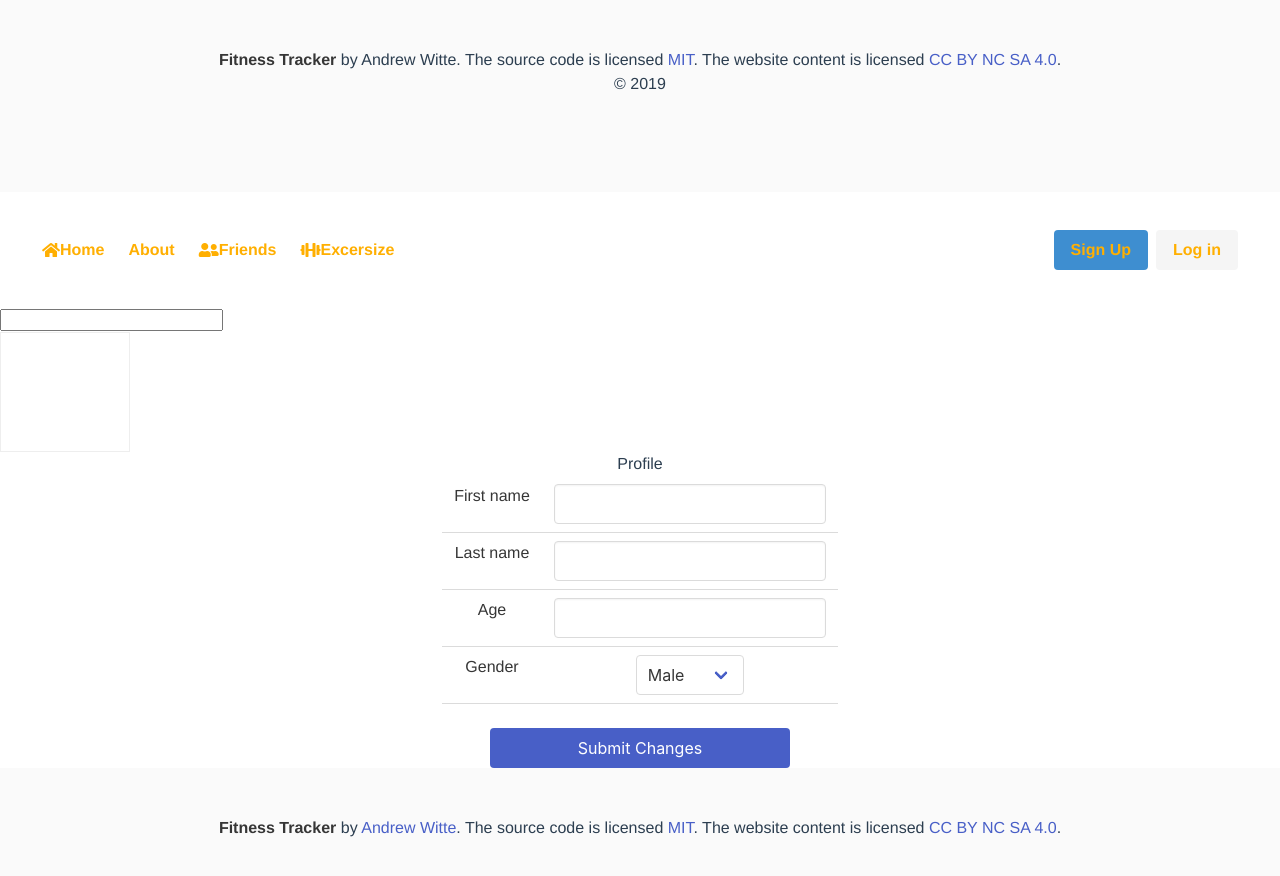
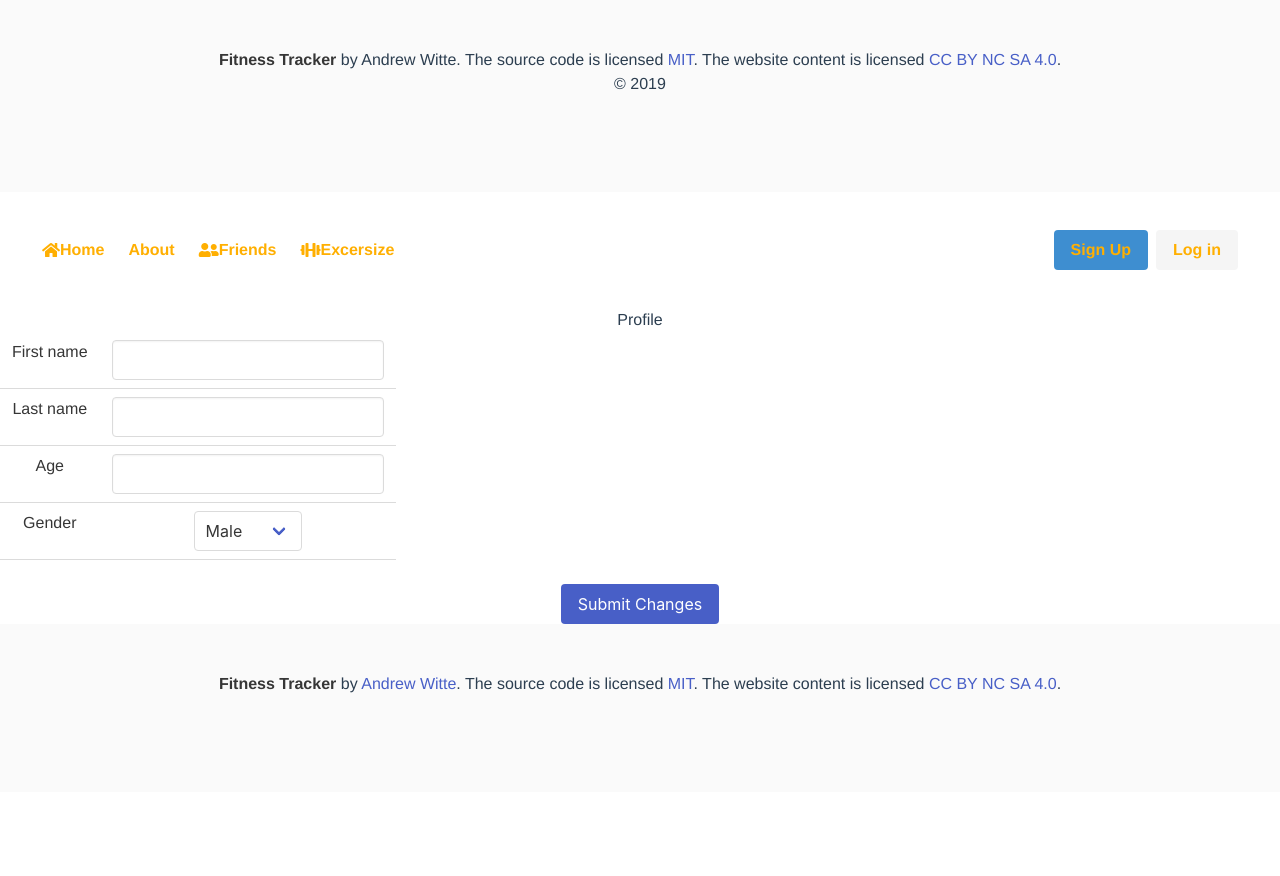
Before and after one commit to andrewwitte97/Fitness_Tracker, a Vue app in the folder client/fitness_tracker/: page /#/profile/1 in a window 1280 px wide. Shown: the top 876 px of the page. After the commit the page ends 800 px from the top, so only its background shows below. Built offline with nearby package versions, Linux system fonts and the light colour scheme; no server answers.

Commit message:
Updated selec vue

```diff
--- a/client/fitness_tracker/src/App.vue
+++ b/client/fitness_tracker/src/App.vue
@@ -40,7 +40,6 @@
         </div>
       </nav>
     </div>
-    <Autocomplete></Autocomplete>
 
     <router-view @loggedIn="onLogIn" />
     <Footer></Footer>
@@ -72,14 +71,12 @@
 <script>
 import Footer from './components/Footer';
 import Header from './components/Header';
-import Autocomplete from './components/Autocomplete';
 
 export default {
     name: 'app',
     components: {
       Footer,
-      Header,
-      Autocomplete
+      Header
     },
     data () {
     return {
--- a/client/fitness_tracker/src/components/Autocomplete.vue
+++ /dev/null
@@ -1,36 +0,0 @@
-<template>
-  <div class="autocomplete">
-    <input type="text" />
-    <ul class="autocomplete-results">
-      <li class="autocomplete-result">
-      </li>
-    </ul>
-  </div>
-</template>
-
-<style>
-  .autocomplete {
-    position: relative;
-    width: 130px;
-  }
-
-  .autocomplete-results {
-    padding: 0;
-    margin: 0;
-    border: 1px solid #eeeeee;
-    height: 120px;
-    overflow: auto;
-  }
-
-  .autocomplete-result {
-    list-style: none;
-    text-align: left;
-    padding: 4px 2px;
-    cursor: pointer;
-  }
-
-  .autocomplete-result:hover {
-    background-color: #4AAE9B;
-    color: white;
-  }
-</style>
--- a/client/fitness_tracker/src/main.js
+++ b/client/fitness_tracker/src/main.js
@@ -4,8 +4,12 @@ import App from './App.vue'
 import router from './router'
 import 'bulma/css/bulma.css'
 import '@fortawesome/fontawesome-free/css/all.css'
+import vSelect from 'vue-select'
+import 'vue-select/dist/vue-select.css';
 
 Vue.config.productionTip = false
+
+Vue.component('v-select', vSelect)
 
 new Vue({
   router,
--- a/client/fitness_tracker/src/views/About.vue
+++ b/client/fitness_tracker/src/views/About.vue
@@ -6,6 +6,8 @@
     <section class="hero is-small is-info is-bold">
   <div class="hero-body">
      <div class="container">
+       <v-select :options="options"></v-select>
+
     <p>
 
       This is an application developed to keep track of Fitness.<br>
@@ -22,5 +24,14 @@
 </figure>
 </section>
 
+
   </div>
 </template>
+
+<script>
+export default {
+  data: ()=> ({
+    options: ['Hello', 'World']
+  })
+}
+</script>
--- a/client/fitness_tracker/src/views/Profile.vue
+++ b/client/fitness_tracker/src/views/Profile.vue
@@ -106,104 +106,3 @@ computed: {
     }
   }
 }
-
-const Autocompletee = {
-  name: "autocomplete",
-  template: "#autocomplete",
-  props: {
-    items: {
-      type: Array,
-      required: false,
-      default: () => []
-    },
-    isAsync: {
-      type: Boolean,
-      required: false,
-      default: false
-    }
-  },
-
-  data() {
-    return {
-      isOpen: false,
-      results: [],
-      search: "",
-      isLoading: false,
-      arrowCounter: 0
-    };
-  },
-
-  methods: {
-    onChange() {
-      // Let's warn the parent that a change was made
-      this.$emit("input", this.search);
-
-      // Is the data given by an outside ajax request?
-      if (this.isAsync) {
-        this.isLoading = true;
-      } else {
-        // Let's search our flat array
-        this.filterResults();
-        this.isOpen = true;
-      }
-    },
-
-    filterResults() {
-      // first uncapitalize all the things
-      this.results = this.items.filter(item => {
-        return item.toLowerCase().indexOf(this.search.toLowerCase()) > -1;
-      });
-    },
-    setResult(result) {
-      this.search = result;
-      this.isOpen = false;
-    },
-    onArrowDown(evt) {
-      if (this.arrowCounter < this.results.length) {
-        this.arrowCounter = this.arrowCounter + 1;
-      }
-    },
-    onArrowUp() {
-      if (this.arrowCounter > 0) {
-        this.arrowCounter = this.arrowCounter - 1;
-      }
-    },
-    onEnter() {
-      this.search = this.results[this.arrowCounter];
-      this.isOpen = false;
-      this.arrowCounter = -1;
-    },
-    handleClickOutside(evt) {
-      if (!this.$el.contains(evt.target)) {
-        this.isOpen = false;
-        this.arrowCounter = -1;
-      }
-    }
-  },
-  watch: {
-    items: function(val, oldValue) {
-      // actually compare them
-      if (val.length !== oldValue.length) {
-        this.results = val;
-        this.isLoading = false;
-      }
-    }
-  },
-  mounted() {
-    document.addEventListener("click", this.handleClickOutside);
-  },
-  destroyed() {
-    document.removeEventListener("click", this.handleClickOutside);
-  }
-};
-
-</script>
-
-<style>
-.table {
-  margin: auto;
-}
-#submit {
-  width: 300px;
-}
-</style>
```
